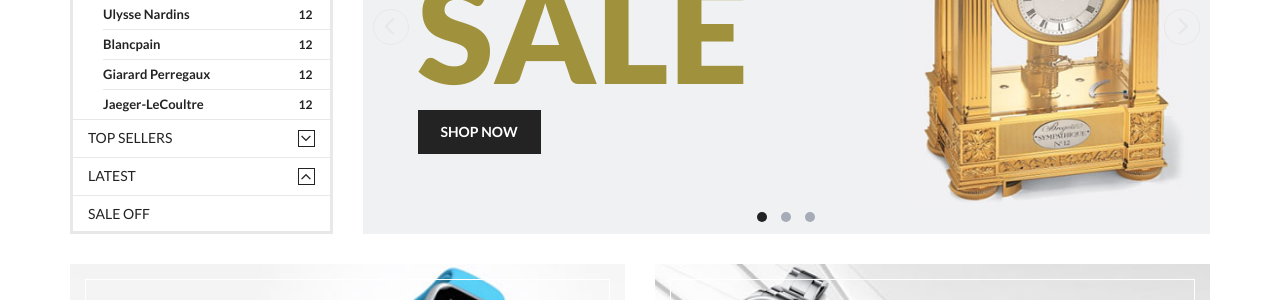
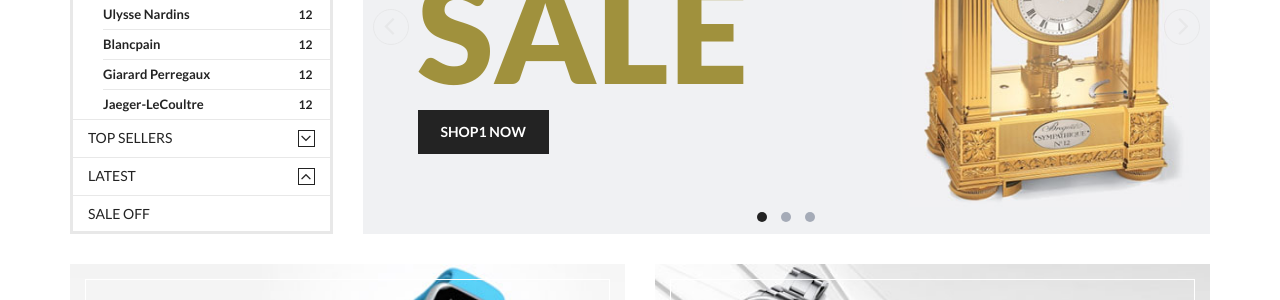
Before and after one commit to connektteacher/BELLAECOMMSITE, a PHP site: page / in a window 1280 px wide. Shown: the part 414-714 px from the top of the page. Run offline with PHP 8.4, Linux system fonts and the light colour scheme.

Commit message:
commit me
commit me

```diff
--- a/index.php
+++ b/index.php
@@ -100,7 +100,7 @@
                                                             <h2 class="caption-title">The Biggest</h2>
                                                             <h3 class="caption-subtitle">Sale</h3>
                                                             <p class="caption-text">
-                                                                <a class="btn btn-theme" href="#">Shop Now</a>
+                                                                <a class="btn btn-theme" href="#">Shop1 Now</a>
                                                             </p>
                                                         </div>
                                                     </div>
```
